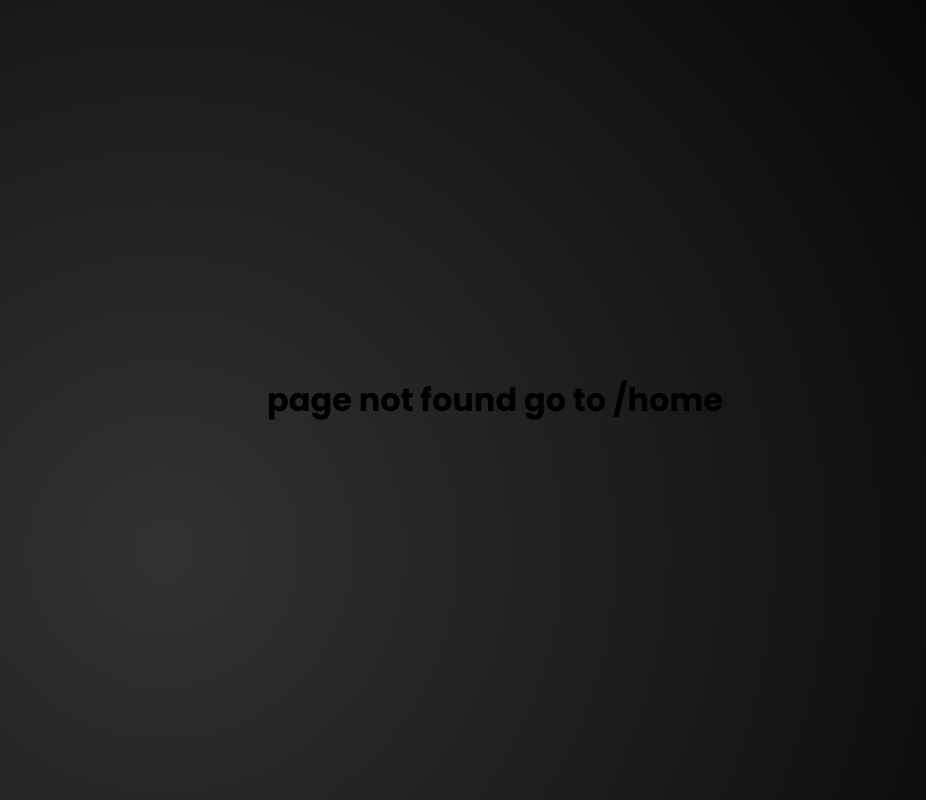
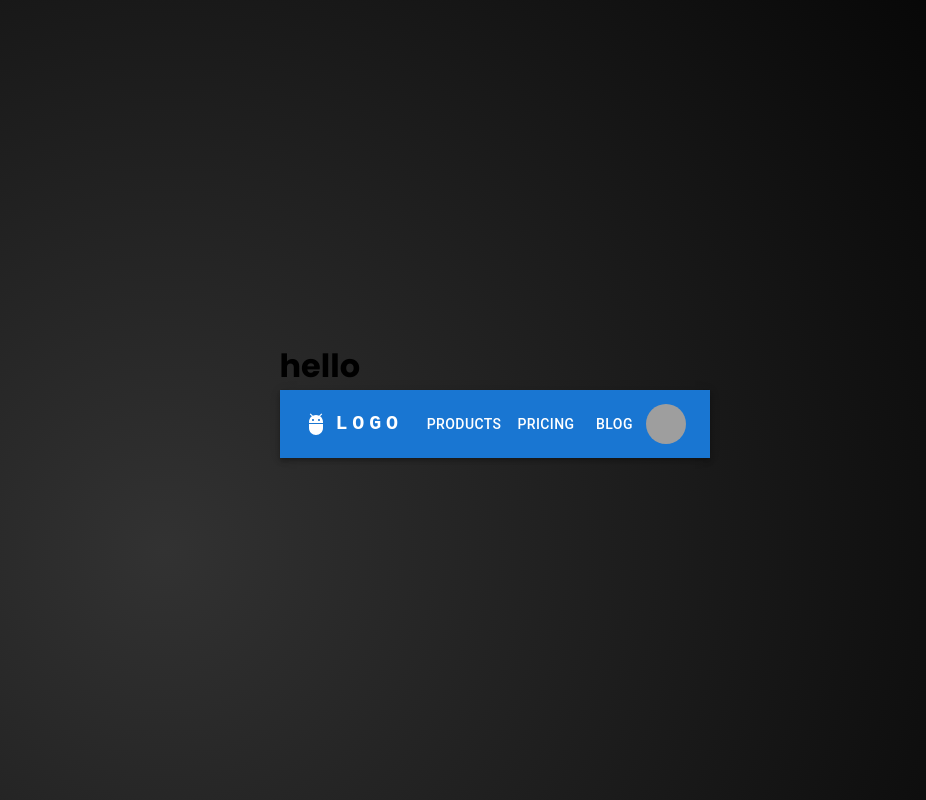
Before and after one commit to sanskarupa2003/unicognitogram, a React (Create React App) app in the folder CLIENT/reactfirst/: page /home/feed in a window 1280 px wide. Before the commit this address had no page. Shown: the whole page, without its empty margins (145-1071 px from the left). Built offline with nearby package versions, Linux system fonts and the light colour scheme; grey boxes are pictures that could not be loaded; a web font is replaced by a local one.

Commit message:
Countinuous Deployment

```diff
--- a/CLIENT/reactfirst/package.json
+++ b/CLIENT/reactfirst/package.json
@@ -3,9 +3,14 @@
   "version": "0.1.0",
   "private": true,
   "dependencies": {
+    "@emotion/react": "^11.11.3",
+    "@emotion/styled": "^11.11.0",
+    "@mui/icons-material": "^5.15.7",
+    "@mui/material": "^5.15.7",
     "@testing-library/jest-dom": "^5.17.0",
     "@testing-library/react": "^13.4.0",
     "@testing-library/user-event": "^13.5.0",
+    "framer-motion": "^11.0.3",
     "react": "^18.2.0",
     "react-dom": "^18.2.0",
     "react-router-dom": "^6.21.3",
--- a/CLIENT/reactfirst/src/App.css
+++ b/CLIENT/reactfirst/src/App.css
@@ -23,27 +23,33 @@
 
 .rec {
   position: absolute;
-  top: 544px;
-  left: 67px;
+  top: 72vh;
+  left: 4vw;
   border-radius: 30px;
-  width: 250px;
-  height: 80px;
+  width: 14vw;
+  height: 12vh;
+
 }
+
+.rec:hover {
+  box-shadow: 0px 30px 100px -10px rgba(0, 0, 0, 0.4);
+}
+
 .laun {
   position: absolute;
-  top: 560px;
-  left: 105px;
+  top: 74.5vh;
+  left: 5.5vw;
   color: white;
   text-align: left;
   /* display: inline-block; */
-  font-size:38px;
+  font-size:2.5vw;
 
 }
 .arrow
 {
   position: absolute;
-  top:565px;
-  left: 245px;
-  width: 32px;
+  top: 75.5vh;
+  left: 15vw;
+  width: 2vw;
 
 }
--- a/CLIENT/reactfirst/src/App.js
+++ b/CLIENT/reactfirst/src/App.js
@@ -1,7 +1,9 @@
+
 import logo from './logow.png';
 import rect from './Rectangle-5.svg';
 import arro from './Arrow1.svg';
 import './App.css';
+import { NavLink } from 'react-router-dom';
 
 
 function App() {
@@ -18,13 +20,13 @@ function App() {
       <img src={logo} className="logoo" alt="logo" />
     </div>
 
-    <a href="http://localhost:3000/home/signup" target="_blank" rel="noopener noreferrer">
-        <button className='btn' >
+    <NavLink to="http://localhost:3000/home/signup">
         <img className='rec' alt="" src={rect}/>
         <div className='laun' style={{ color: '#FFFFFF', fontFamily: 'Hammersmith One' }}>LAUNCH</div>
         <img className='arrow' alt="" src={arro} />
-        </button>
-    </a>
+
+    </NavLink>
+
     </div>
     </>
   );
--- /dev/null
+++ b/CLIENT/reactfirst/src/ResponsiveAppbar.js
@@ -0,0 +1,162 @@
+import * as React from 'react';
+import AppBar from '@mui/material/AppBar';
+import Box from '@mui/material/Box';
+import Toolbar from '@mui/material/Toolbar';
+import IconButton from '@mui/material/IconButton';
+import Typography from '@mui/material/Typography';
+import Menu from '@mui/material/Menu';
+import MenuIcon from '@mui/icons-material/Menu';
+import Container from '@mui/material/Container';
+import Avatar from '@mui/material/Avatar';
+import Button from '@mui/material/Button';
+import Tooltip from '@mui/material/Tooltip';
+import MenuItem from '@mui/material/MenuItem';
+import AdbIcon from '@mui/icons-material/Adb';
+
+const pages = ['Products', 'Pricing', 'Blog'];
+const settings = ['Profile', 'Account', 'Dashboard', 'Logout'];
+
+function ResponsiveAppBar() {
+  const [anchorElNav, setAnchorElNav] = React.useState(null);
+  const [anchorElUser, setAnchorElUser] = React.useState(null);
+
+  const handleOpenNavMenu = (event) => {
+    setAnchorElNav(event.currentTarget);
+  };
+  const handleOpenUserMenu = (event) => {
+    setAnchorElUser(event.currentTarget);
+  };
+
+  const handleCloseNavMenu = () => {
+    setAnchorElNav(null);
+  };
+
+  const handleCloseUserMenu = () => {
+    setAnchorElUser(null);
+  };
+
+  return (
+    <AppBar position="static">
+      <Container maxWidth="xl">
+        <Toolbar disableGutters>
+          <AdbIcon sx={{ display: { xs: 'none', md: 'flex' }, mr: 1 }} />
+          <Typography
+            variant="h6"
+            noWrap
+            component="a"
+            href="#app-bar-with-responsive-menu"
+            sx={{
+              mr: 2,
+              display: { xs: 'none', md: 'flex' },
+              fontFamily: 'monospace',
+              fontWeight: 700,
+              letterSpacing: '.3rem',
+              color: 'inherit',
+              textDecoration: 'none',
+            }}
+          >
+            LOGO
+          </Typography>
+
+          <Box sx={{ flexGrow: 1, display: { xs: 'flex', md: 'none' } }}>
+            <IconButton
+              size="large"
+              aria-label="account of current user"
+              aria-controls="menu-appbar"
+              aria-haspopup="true"
+              onClick={handleOpenNavMenu}
+              color="inherit"
+            >
+              <MenuIcon />
+            </IconButton>
+            <Menu
+              id="menu-appbar"
+              anchorEl={anchorElNav}
+              anchorOrigin={{
+                vertical: 'bottom',
+                horizontal: 'left',
+              }}
+              keepMounted
+              transformOrigin={{
+                vertical: 'top',
+                horizontal: 'left',
+              }}
+              open={Boolean(anchorElNav)}
+              onClose={handleCloseNavMenu}
+              sx={{
+                display: { xs: 'block', md: 'none' },
+              }}
+            >
+              {pages.map((page) => (
+                <MenuItem key={page} onClick={handleCloseNavMenu}>
+                  <Typography textAlign="center">{page}</Typography>
+                </MenuItem>
+              ))}
+            </Menu>
+          </Box>
+          <AdbIcon sx={{ display: { xs: 'flex', md: 'none' }, mr: 1 }} />
+          <Typography
+            variant="h5"
+            noWrap
+            component="a"
+            href="#app-bar-with-responsive-menu"
+            sx={{
+              mr: 2,
+              display: { xs: 'flex', md: 'none' },
+              flexGrow: 1,
+              fontFamily: 'monospace',
+              fontWeight: 700,
+              letterSpacing: '.3rem',
+              color: 'inherit',
+              textDecoration: 'none',
+            }}
+          >
+            LOGO
+          </Typography>
+          <Box sx={{ flexGrow: 1, display: { xs: 'none', md: 'flex' } }}>
+            {pages.map((page) => (
+              <Button
+                key={page}
+                onClick={handleCloseNavMenu}
+                sx={{ my: 2, color: 'white', display: 'block' }}
+              >
+                {page}
+              </Button>
+            ))}
+          </Box>
+
+          <Box sx={{ flexGrow: 0 }}>
+            <Tooltip title="Open settings">
+              <IconButton onClick={handleOpenUserMenu} sx={{ p: 0 }}>
+                <Avatar alt="Remy Sharp" src="/static/images/avatar/2.jpg" />
+              </IconButton>
+            </Tooltip>
+            <Menu
+              sx={{ mt: '45px' }}
+              id="menu-appbar"
+              anchorEl={anchorElUser}
+              anchorOrigin={{
+                vertical: 'top',
+                horizontal: 'right',
+              }}
+              keepMounted
+              transformOrigin={{
+                vertical: 'top',
+                horizontal: 'right',
+              }}
+              open={Boolean(anchorElUser)}
+              onClose={handleCloseUserMenu}
+            >
+              {settings.map((setting) => (
+                <MenuItem key={setting} onClick={handleCloseUserMenu}>
+                  <Typography textAlign="center">{setting}</Typography>
+                </MenuItem>
+              ))}
+            </Menu>
+          </Box>
+        </Toolbar>
+      </Container>
+    </AppBar>
+  );
+}
+export default ResponsiveAppBar;
--- a/CLIENT/reactfirst/src/Signin.css
+++ b/CLIENT/reactfirst/src/Signin.css
@@ -44,11 +44,10 @@ body {
     color: black;
 }
 
-/* .wrapper .acc{
+ .wrapper .accc{
     display: flex;
-    flex-direction: column;
-    align-items: end;
-} */
+    justify-content:right;
+}
 
 .wrapper button
 {
--- a/CLIENT/reactfirst/src/Signin.js
+++ b/CLIENT/reactfirst/src/Signin.js
@@ -1,3 +1,4 @@
+import { NavLink } from 'react-router-dom';
 import './Signin.css';
 
 function Signin() {
@@ -6,11 +7,11 @@ function Signin() {
         <div className='wrapper'>
             <form action="">
                 <h1>Sign in</h1>
-                <div className = 'acc'>
+                <div className = 'accc'>
                     <h4>New User?</h4>
-                    <a href="http://localhost:3000/home/signup" target="_blank" rel="noopener noreferrer">
+                    <NavLink to="http://localhost:3000/home/signup" >
                     <h4 style={{color:'#F53816'}}>Sign Up</h4>
-                    </a>
+                    </NavLink>
                 </div>
                 {/* <div className="input-box">
                     <input type='text' placeholder='Email address' required></input>
@@ -21,8 +22,9 @@ function Signin() {
                 <div className="input-box">
                     <input type='text' placeholder='Password' required></input>
                 </div>
-
+                <NavLink to="http://localhost:3000/home/feed" >
                 <button type='submit'>SIGN IN</button>
+                </NavLink>
             </form>
         </div>
         </>
--- a/CLIENT/reactfirst/src/Signup.css
+++ b/CLIENT/reactfirst/src/Signup.css
@@ -6,6 +6,7 @@ body {
     align-items: center;
     min-height: 100vh;
     font-family: "Poppins", sans-serif;
+
 }
 
 .wrapper {
@@ -46,11 +47,10 @@ body {
     color: black;
 }
 
-/* .wrapper .acc{
+.wrapper .acc{
     display: flex;
-    flex-direction: column;
-    align-items: end;
-} */
+    justify-content:right;
+}
 
 .wrapper button
 {
--- a/CLIENT/reactfirst/src/Signup.js
+++ b/CLIENT/reactfirst/src/Signup.js
@@ -1,3 +1,4 @@
+import { NavLink } from 'react-router-dom';
 import './Signup.css';
 
 function Signup() {
@@ -8,9 +9,9 @@ function Signup() {
                 <h1>Sign up</h1>
                 <div className = 'acc'>
                     <h4>Have an account?</h4>
-                    <a href="http://localhost:3000/home/signin" target="_blank" rel="noopener noreferrer">
+                    <NavLink to="http://localhost:3000/home/signin">
                     <h4 style={{color:'#F53816'}}>Sign In</h4>
-                    </a>
+                    </NavLink>
                 </div>
                 <div className="input-box">
                     <input type='text' placeholder='Email address' required></input>
--- /dev/null
+++ b/CLIENT/reactfirst/src/feed.js
@@ -0,0 +1,24 @@
+import React from 'react';
+import ResponsiveAppBar from './ResponsiveAppbar';
+import './feed.css' ;
+import { StyledEngineProvider } from '@mui/material/styles';
+
+<React.StrictMode>
+    <StyledEngineProvider injectFirst>
+      <ResponsiveAppBar/>
+    </StyledEngineProvider>
+  </React.StrictMode>
+
+
+function feed() {
+  return (
+    <>
+    <h1>hello</h1>
+    <div className='appbar'>
+    <ResponsiveAppBar/>
+    </div>
+    </>
+  )
+}
+
+export default feed
--- a/CLIENT/reactfirst/src/index.js
+++ b/CLIENT/reactfirst/src/index.js
@@ -1,26 +1,32 @@
 import React from 'react';
 import ReactDOM from 'react-dom/client';
+
 import { BrowserRouter, Routes, Route} from 'react-router-dom';
 import './index.css';
 import App from './App';
 import Signup from './Signup';
 import Signin from './Signin';
+import Feed from './feed'
 import reportWebVitals from './reportWebVitals';
+// import ResponsiveAppBar from './ResponsiveAppbar';
+
 
 const root = ReactDOM.createRoot(document.getElementById('root'));
 root.render(
-  // <React.StrictMode>
-  //   <App />
-  // </React.StrictMode>
+  <>
+
   <BrowserRouter>
   <Routes>
     <Route path="/home" element={<App />}/>
     <Route path="/home/signup" element={<Signup/>}/>
     <Route path="/home/signin" element={<Signin/>}/>
+    <Route path="/home/feed" element={<Feed/>}/>
     <Route path="/*" element={<h1>page not found go to /home</h1> }/>
 
   </Routes>
   </BrowserRouter>
+  </>
+
 );
 
 // If you want to start measuring performance in your app, pass a function
```
Also changed, not shown: CLIENT/reactfirst/src/feed.css (added), 1 other file (tests, documents, lock files or other folders).
